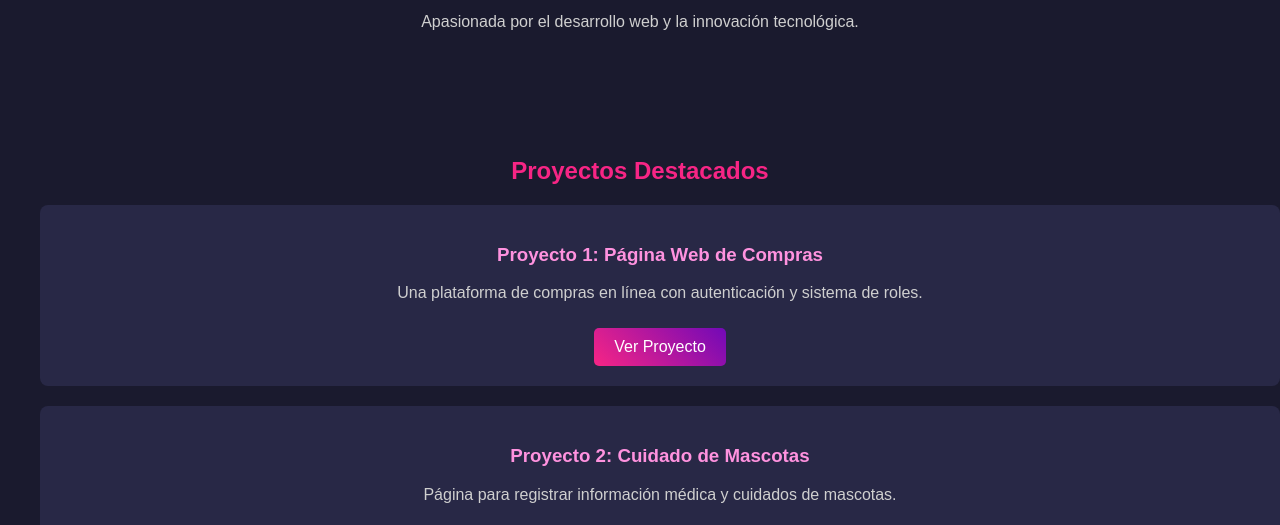
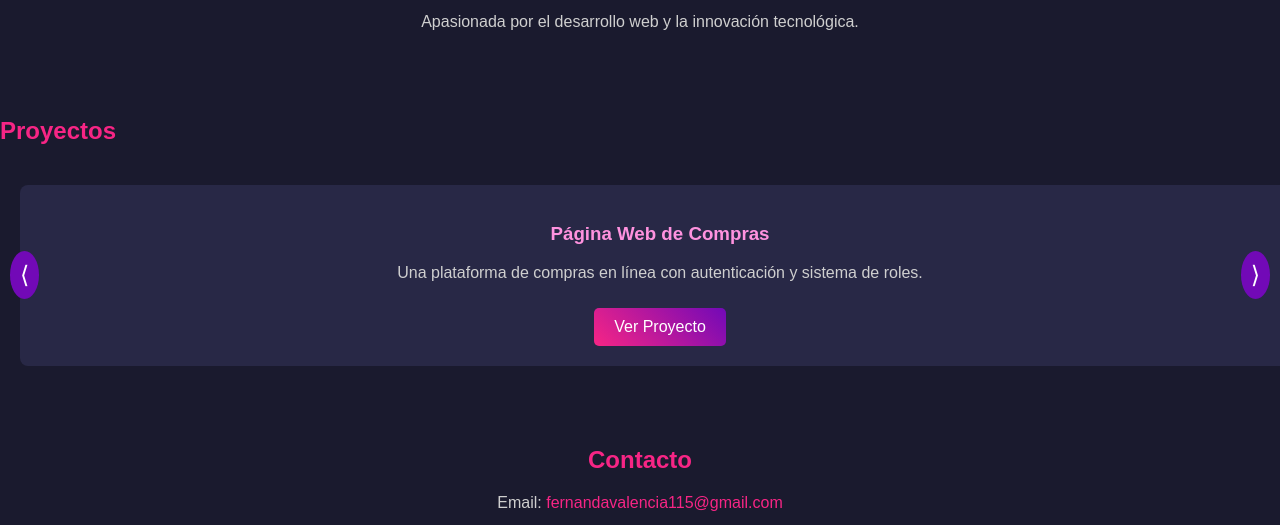
Before and after one commit to ferlmdl/portafolio, a plain HTML site: page index.html in a window 1280 px wide. Shown: the part 233-758 px from the top of the page. Drawn offline with Linux system fonts and the light colour scheme.

Commit message:
Update index.html

```diff
--- a/index.html
+++ b/index.html
@@ -24,18 +24,22 @@
     </header>
 
     <!-- Sección de Proyectos -->
-    <section id="projects">
-        <h2>Proyectos Destacados</h2>
+    <section id="proyectos">
+    <h2>Proyectos</h2>
+    <div class="carrusel-container">
+        <div class="carrusel">
             <div class="proyecto">
-            <h3>Proyecto 1: Página Web de Compras</h3>
+                <h3>Página Web de Compras</h3>
                 <p>Una plataforma de compras en línea con autenticación y sistema de roles.</p>
                 <a href="https://github.com/ferlmdl/Desarrollo_web" target="_blank">Ver Proyecto</a>
             </div>
             <div class="proyecto">
-            <h3>Proyecto 2: Cuidado de Mascotas</h3>
+                <h3>Cuidado de Mascotas</h3>
                 <p>Página para registrar información médica y cuidados de mascotas.</p>
                 <a href="https://github.com/ferlmdl/BDD" target="_blank">Ver Proyecto</a>
     </div>
+    <button id="prev" class="carrusel-button">⟨</button>
+    <button id="next" class="carrusel-button">⟩</button>
 </section>
 
     <!-- Sección de Contacto -->
```
Lines whose indentation alone changed are shown as unchanged.
